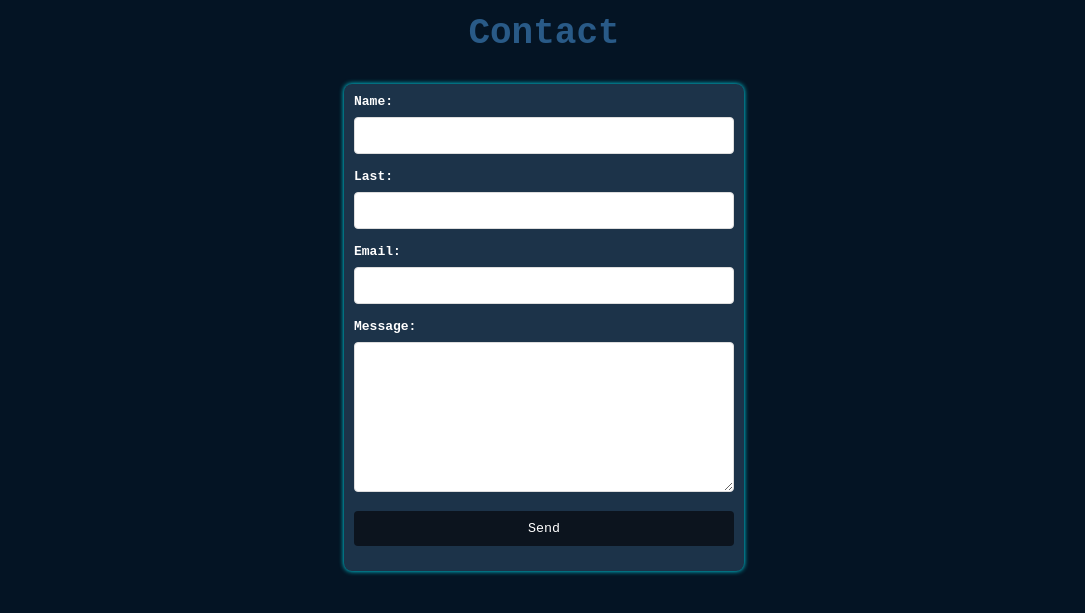
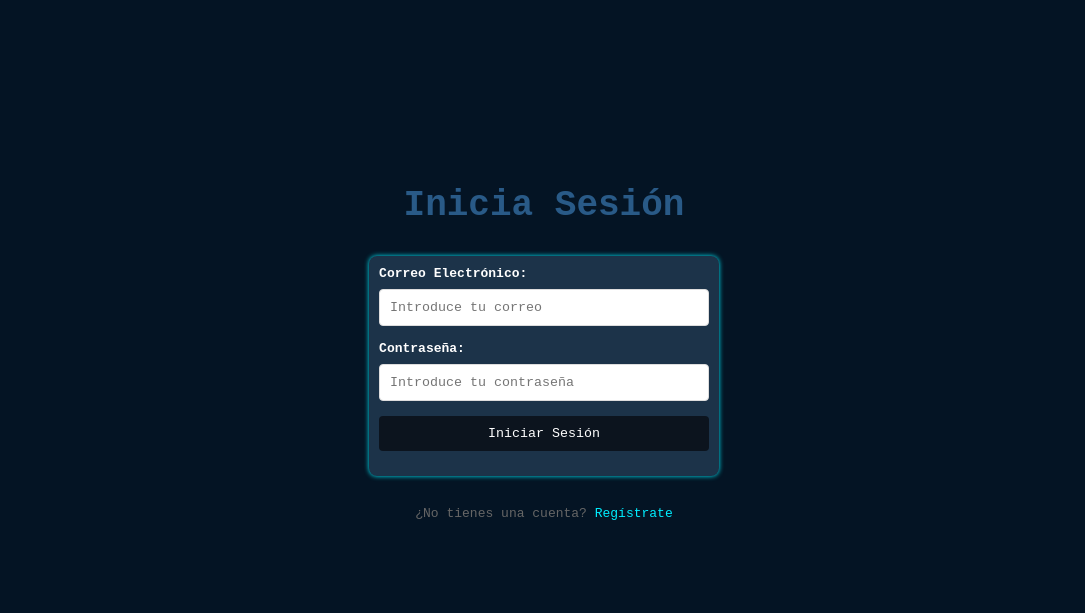
Before and after one commit to Yuliavr/JavisKids, a plain HTML site: page pages/contact.html in a window 1280 px wide. Shown: the part 107-720 px from the top of the page, without its empty margins (96-1181 px from the left). Drawn offline with Linux system fonts and the light colour scheme.

Commit message:
Update contact.html

```diff
--- a/pages/contact.html
+++ b/pages/contact.html
@@ -3,24 +3,91 @@
 <head>
     <meta charset="UTF-8">
     <meta name="viewport" content="width=device-width, initial-scale=1.0">
-    <title>Contact_JavisKids</title>
+    <title>Login_JavisKids</title>
   <style>
-
+    /* Archivo: styles.css */
     * {
       margin: 0;
       padding: 0;
       box-sizing: border-box;
 
     }
-        /* Estilos CSS */
+
 body {
+    font-family: Arial, sans-serif;
+    background-color: #041424;
+    display: flex;
+    justify-content: center;
+    align-items: center;
+    height: 100vh;
     margin: 0;
-            padding: 0;
-            background-color: #041424;
-             width: 100%;
-            height: 100vh;
+    font-family: monospace;
+}
+
+
+h1 {
+    text-align: center;
+    color: #295a87;
+    margin-top: 120px; /* Añade un margen superior para evitar la superposición */
+    font-size: 36px; /* Ajusta el tamaño si es necesario */
     overflow: hidden;
     font-family: monospace;
+}
+
+        /* Ajusta la posición del formulario para que esté más abajo */
+form {
+    max-width: 400px;
+    margin: 30px auto; /* Esto asegura que el formulario esté centrado con más espacio desde el menú */
+    padding: 10px;
+    background-color: #1c3349;
+    box-shadow: 0 0 5px #0ef;
+    border-radius: 8px;
+    color: #fff;
+    overflow: hidden;
+    font-family: monospace;
+}
+        label {
+            display: block;
+            margin-bottom: 8px;
+            font-weight: bold;
+            font-family: monospace;
+        }
+        input, textarea, button {
+            width: 100%;
+            padding: 10px;
+            margin-bottom: 15px;
+            border: 1px solid #ddd;
+            border-radius: 4px;
+            box-sizing: border-box;
+            font-family: monospace;
+        }
+
+        textarea {
+            height: 150px; /* Haciendo el cuadro más alto */
+             overflow: hidden;
+        }
+
+        button {
+            /* background-color: #007bff; */
+            color: #fff;
+            border: none;
+            cursor: pointer;
+            background-color: #0c141e;
+
+        }
+        button:hover {
+            background-color: #0056b3;
+        }
+
+p {
+    margin-top: 15px;
+    color: #666;
+    text-align: center;
+}
+
+a {
+    color: #0ef;
+    text-decoration: none;
 }
 
 /* Navbar */
@@ -169,59 +236,6 @@ font-family: monospace;
   color: white; /* Asegura que las letras sigan siendo blancas */
 }
 
-h1 {
-    text-align: center;
-    color: #295a87;
-    margin-top: 120px; /* Añade un margen superior para evitar la superposición */
-    font-size: 36px; /* Ajusta el tamaño si es necesario */
-    overflow: hidden;
-    font-family: monospace;
-}
-
-        /* Ajusta la posición del formulario para que esté más abajo */
-form {
-    max-width: 400px;
-    margin: 30px auto; /* Esto asegura que el formulario esté centrado con más espacio desde el menú */
-    padding: 10px;
-    background-color: #1c3349;
-    box-shadow: 0 0 5px #0ef;
-    border-radius: 8px;
-    color: #fff;
-    overflow: hidden;
-    font-family: monospace;
-}
-        label {
-            display: block;
-            margin-bottom: 8px;
-            font-weight: bold;
-            font-family: monospace;
-        }
-        input, textarea, button {
-            width: 100%;
-            padding: 10px;
-            margin-bottom: 15px;
-            border: 1px solid #ddd;
-            border-radius: 4px;
-            box-sizing: border-box;
-            font-family: monospace;
-        }
-
-        textarea {
-            height: 150px; /* Haciendo el cuadro más alto */
-             overflow: hidden;
-        }
-
-        button {
-            /* background-color: #007bff; */
-            color: #fff;
-            border: none;
-            cursor: pointer;
-            background-color: #0c141e;
-
-        }
-        button:hover {
-            background-color: #0056b3;
-        }
   </style>
 </head>
 <body>
@@ -248,94 +262,35 @@ form {
       </div>
         </nav>
       </header>
-    <h1 id="title">Contact</h1>
-    <form id="contactForm">
-        <label id="labes_name" for="name">Name:</label>
-        <input type="text" id="name" name="name" required>
+    <div class="login-container">
+        <h1>Inicia Sesión</h1>
+        <form id="loginForm">
+            <label for="email">Correo Electrónico:</label>
+            <input type="email" id="email" name="email" placeholder="Introduce tu correo" required>
 
-        <label id="labes_last" for="last">Last:</label>
-        <input type="text" id="last" name="last" required>
+            <label for="password">Contraseña:</label>
+            <input type="password" id="password" name="password" placeholder="Introduce tu contraseña" required>
 
-        <label id="labes_email" for="email">Email:</label>
-        <input type="email" id="email" name="email" required>
+            <button type="submit">Iniciar Sesión</button>
+        </form>
+        <p>¿No tienes una cuenta? <a href="#">Regístrate</a></p>
+    </div>
+    <script>
+      // Archivo: script.js
+document.getElementById("loginForm").addEventListener("submit", function(event) {
+    event.preventDefault(); // Evita que la página se recargue
 
-        <label id="labes_msg" for="message">Message:</label>
-        <textarea id="message" name="message" required></textarea>
+    const email = document.getElementById("email").value;
+    const password = document.getElementById("password").value;
 
-        <button id="btto" type="button" onclick="enviarFormulario()">Send</button>
-    </form>
+    if (email && password) {
+        alert("Inicio de sesión exitoso.");
+        // Aquí puedes agregar la lógica para enviar los datos al servidor
+    } else {
+        alert("Por favor, completa todos los campos.");
+    }
+});
 
-    <script>
-        // Funcionalidad JavaScript
-        function enviarFormulario() {
-            const name = document.getElementById('name').value;
-            const last = document.getElementById('last').value;
-            const email = document.getElementById('email').value;
-            const message = document.getElementById('message').value;
-
-            if (name && email && message) {
-                alert('¡Thank you, ' + name + '!We have received your message.');
-                document.getElementById('contactForm').reset();
-            } else {
-                alert('Please, fill out all fields before submitting.');
-            }
-        }
-    </script>
-
-    <script>
-  // Funcionalidad JavaScript
-
-  const translations = {
-    en: {
-      title: "Contact",
-      labes_name: "Name",
-      labes_last: "Last",
-      labes_email: "Email",
-      labes_msg: "Message",
-      btto: "¡Send!",
-    },
-    es: {
-      title: "Contacto",
-      labes_name: "Nombre",
-      labes_last: "Apellido",
-      labes_email: "Correo",
-      labes_msg: "Mensaje",
-      btto: "Enviar",
-    },
-    fr: {
-      title: "Contact",
-      labes_name: "Nom",
-      labes_last: "Prénom",
-      labes_email: "Email",
-      labes_msg: "Message",
-      btto: "Envoyer",
-    },
-    de: {
-      title: "Kontakt",
-      labes_name: "Name",
-      labes_last: "Nachname",
-      labes_email: "Email",
-      labes_msg: "Nachricht",
-      btto: "Senden",
-    },
-    ru: {
-      title: "Контакт",
-      labes_name: "Имя",
-      labes_last: "Фамилия",
-      labes_email: "Электронная почта",
-      labes_msg: "Сообщение",
-      btto: "Отправить",
-    }
-  };
-
-  function changeLanguage(lang) {
-    document.getElementById('title').innerText = translations[lang].title;
-    document.getElementById('labes_name').innerText = translations[lang].labes_name;
-    document.getElementById('labes_last').innerText = translations[lang].labes_last;
-    document.getElementById('labes_email').innerText = translations[lang].labes_email;
-    document.getElementById('labes_msg').innerText = translations[lang].labes_msg;
-    document.getElementById('btto').innerText = translations[lang].btto;
-  }
     </script>
 </body>
 </html>
```
Lines whose indentation alone changed are shown as unchanged.
